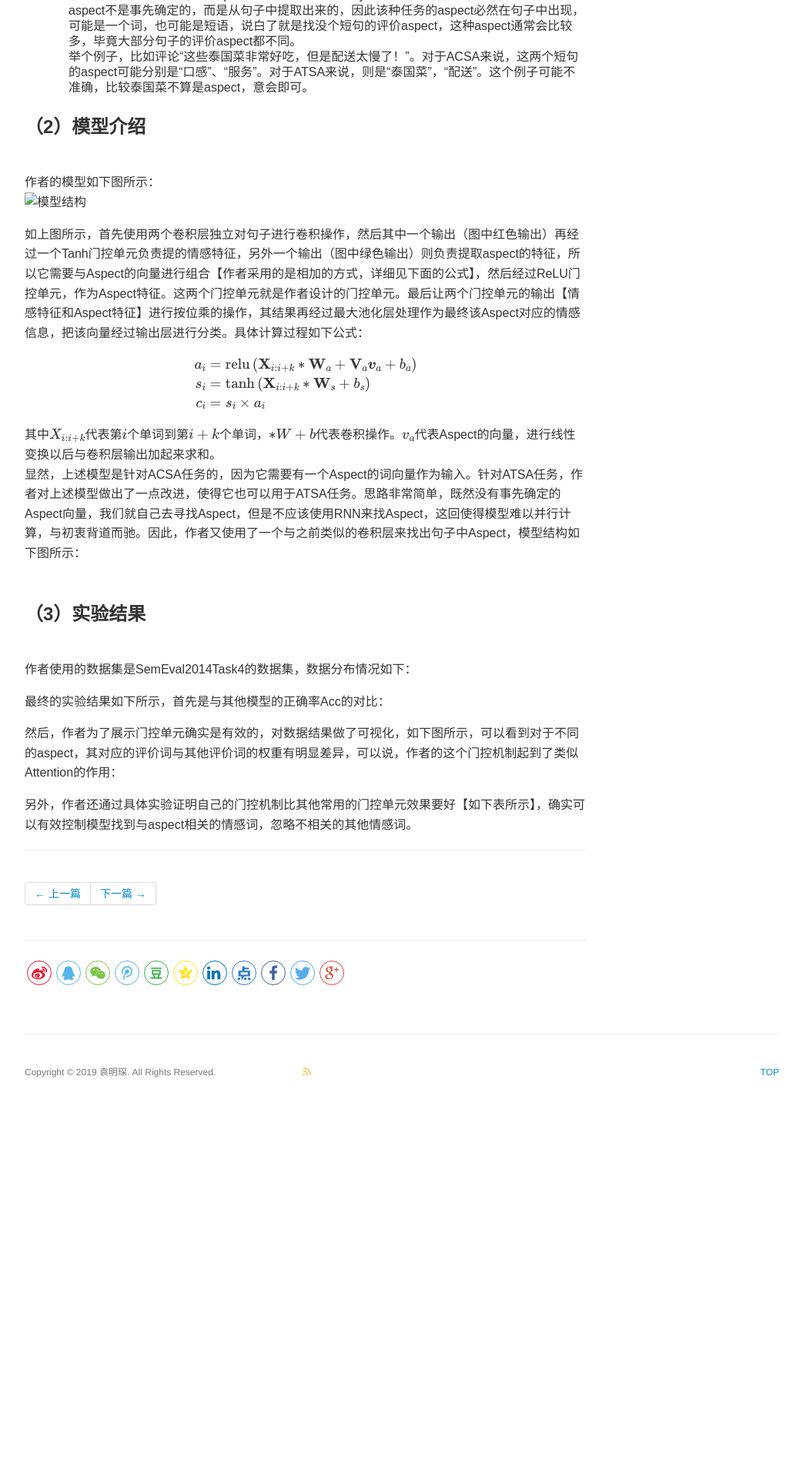
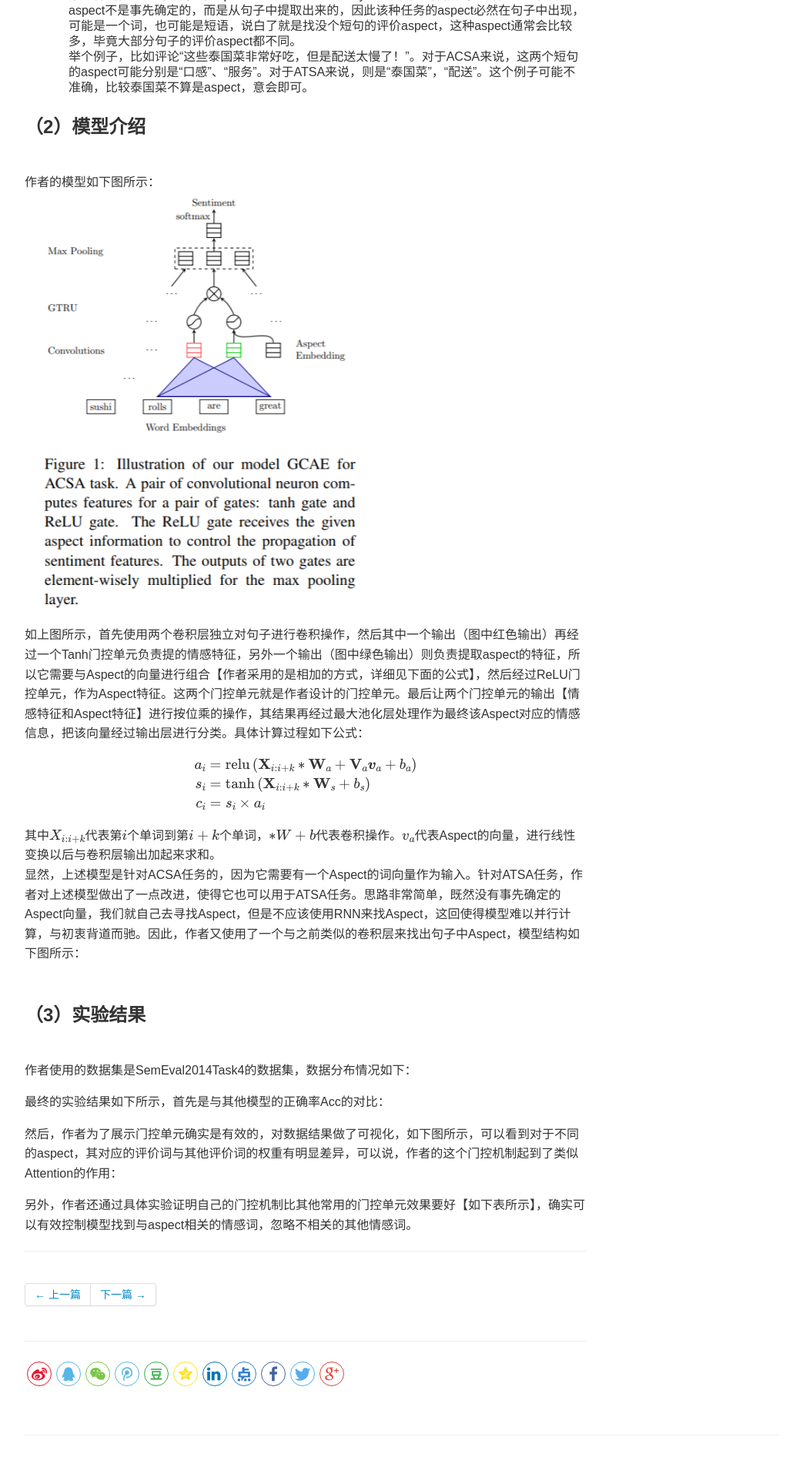
Before and after one commit to yuanmingchen/yuanmingchen.github.io, a Jekyll site: the page built from _posts/2019-04-15-ABSA with Gated Convolutional.md, in a window 1280 px wide. Shown: the part 914-2820 px from the top of the page at 77% size, without its empty margins (118-1161 px from the left). Built offline with Jekyll 4.4.1, drawn with Linux system fonts in a browser that asks for light colours; formulas are drawn with MathJax 3; comment, search, counter and statistics services are not loaded; before the commit the page ends 2356 px from its top, so only the background shows below that.

Commit message:
Updates _posts/2019-04-15-ABSA with Gated Convolutional.md
Auto commit by GitBook Editor

```diff
--- a/_posts/2019-04-15-ABSA with Gated Convolutional.md
+++ b/_posts/2019-04-15-ABSA with Gated Convolutional.md
@@ -28,7 +28,7 @@ tags: []
 
 ### （2）模型介绍
 作者的模型如下图所示：
-![模型结构](/images/posts/absa_with_gcn-2.png){: width="60%"}
+![模型结构](/res/images/posts/absa_with_gcn-2.png){: width="60%"}
 
 如上图所示，首先使用两个卷积层独立对句子进行卷积操作，然后其中一个输出（图中红色输出）再经过一个Tanh门控单元负责提的情感特征，另外一个输出（图中绿色输出）则负责提取aspect的特征，所以它需要与Aspect的向量进行组合【作者采用的是相加的方式，详细见下面的公式】，然后经过ReLU门控单元，作为Aspect特征。这两个门控单元就是作者设计的门控单元。最后让两个门控单元的输出【情感特征和Aspect特征】进行按位乘的操作，其结果再经过最大池化层处理作为最终该Aspect对应的情感信息，把该向量经过输出层进行分类。具体计算过程如下公式：
 
```
